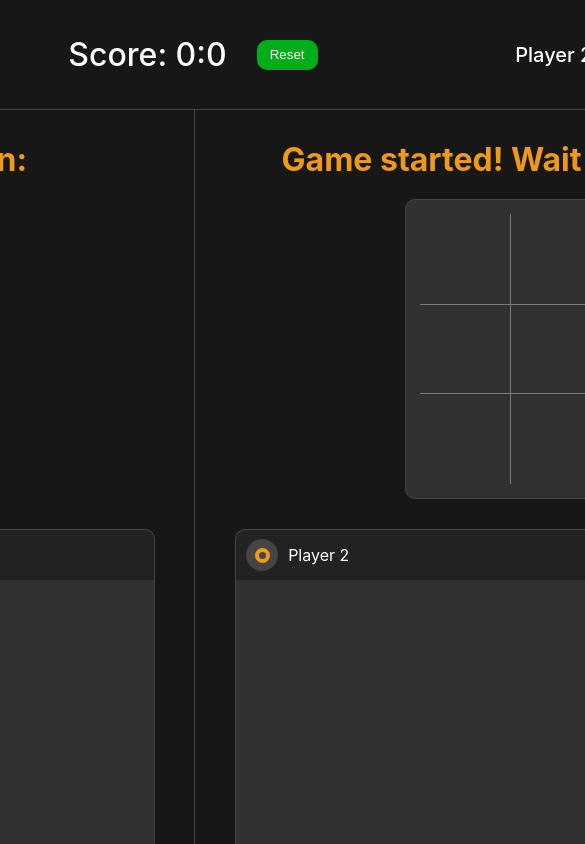
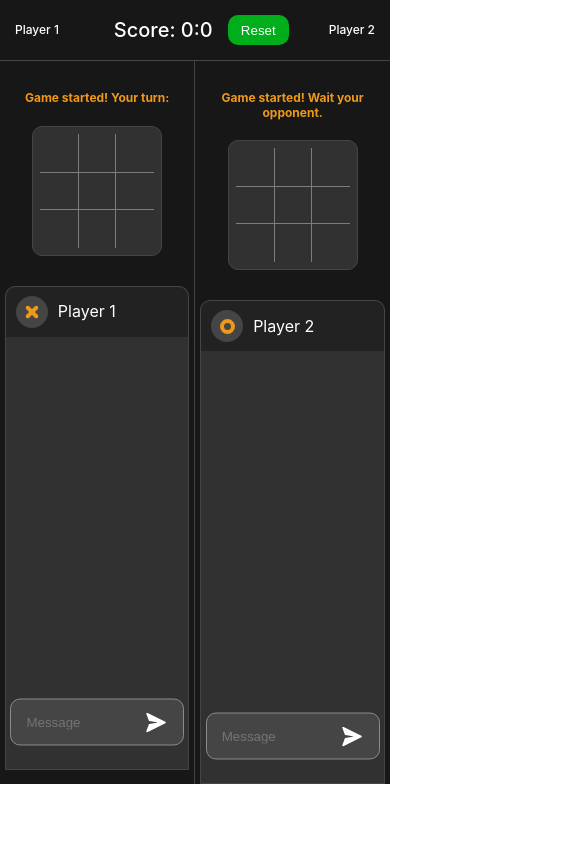
Before and after one commit to CatRockOut/game-react-interview, a React (Create React App) app: page / in a window 390 px wide. Shown: the top 844 px of the page, 585 px wide, since content can reach past the window. Built offline with nearby package versions, Linux system fonts and the light colour scheme.

Commit message:
Adding media styles

```diff
--- a/src/App.css
+++ b/src/App.css
@@ -17,7 +17,6 @@
 .App {
     font-family: 'Inter', sans-serif;
     font-weight: 500;
-    width: 1440px;
     background-color: #171717;
     color: #fff;
     line-height: .3px;
@@ -26,4 +25,5 @@
 main {
     display: flex;
     justify-content: space-around;
+    width: 100vw;
 }
--- a/src/components/Board/Board.module.css
+++ b/src/components/Board/Board.module.css
@@ -72,3 +72,47 @@ h3.losingColor {
     box-shadow: inset 0 0 6px 1px #000;
     transition: box-shadow .15s ease;
 }
+
+@media (max-width: 1280px) {
+    .board h3 {
+        font-size: 25px;
+    }
+}
+
+@media (max-width: 1024px) {
+    .board h3 {
+        font-size: 20px;
+    }
+}
+
+@media (max-width: 768px) {
+    .board h3 {
+        font-size: 14px;
+    }
+
+    .square {
+        width: 200px;
+        height: 200px;
+    }
+
+    .square button {
+        width: 59px;
+        height: 59px;
+    }
+}
+
+@media (max-width: 480px) {
+    .board h3 {
+        font-size: 12px;
+    }
+
+    .square {
+        width: 130px;
+        height: 130px;
+    }
+
+    .square button {
+        width: 38px;
+        height: 38px;
+    }
+}
--- a/src/components/Chat/Chat.module.css
+++ b/src/components/Chat/Chat.module.css
@@ -2,7 +2,8 @@
     display: flex;
     justify-content: space-between;
     flex-direction: column;
-    width: 640px;
+    max-width: 640px;
+    width: 95%;
     height: 484px;
     background-color: #313131;
     border: 1px solid #454545;
@@ -76,6 +77,7 @@
     display: flex;
     flex-direction: column;
     justify-content: space-between;
+    align-items: center;
     background-color: #313131;
     padding: 25px 15px 0;
     margin-bottom: 70px;
@@ -126,6 +128,7 @@
     position: absolute;
     bottom: 0;
     transform: translate(0%, -50%);
+    width: 95%;
 }
 
 .sendMessageButton {
@@ -141,7 +144,8 @@
 }
 
 .chatField input {
-    width: 600px;
+    max-width: 600px;
+    width: 100%;
     background-color: #454545;
     color: #fff;
     border-radius: 10px;
--- a/src/components/Score/Score.module.css
+++ b/src/components/Score/Score.module.css
@@ -36,3 +36,30 @@ header span {
     box-shadow: inset 0 0 4px 2px #fff;
     transition: box-shadow .2s ease;
 }
+
+@media (max-width: 768px) {
+    header {
+        justify-content: space-between;
+        padding: 35px;
+    }
+}
+
+@media (max-width: 480px) {
+    header {
+        padding: 15px;
+    }
+
+    header span {
+        font-size: 12px;
+    }
+
+    .score span {
+        font-size: 20px;
+        margin: 0 15px;
+    }
+
+    .score button {
+        width: 61px;
+        height: 30px;
+    }
+}
--- a/src/components/Square/Square.module.css
+++ b/src/components/Square/Square.module.css
@@ -61,3 +61,31 @@
     width: 145%;
     transform: rotate(-45deg);
 }
+
+@media (max-width: 768px) {
+    .cross::after,
+    .cross::before {
+        width: 50px;
+        height: 10px;
+    }
+
+    .circle::before {
+        width: 21px;
+        height: 21px;
+        border: 10px solid #EF9919;
+    }
+}
+
+@media (max-width: 480px) {
+    .cross::after,
+    .cross::before {
+        width: 35px;
+        height: 6px;
+    }
+
+    .circle::before {
+        width: 14px;
+        height: 14px;
+        border: 6px solid #EF9919;
+    }
+}
```
